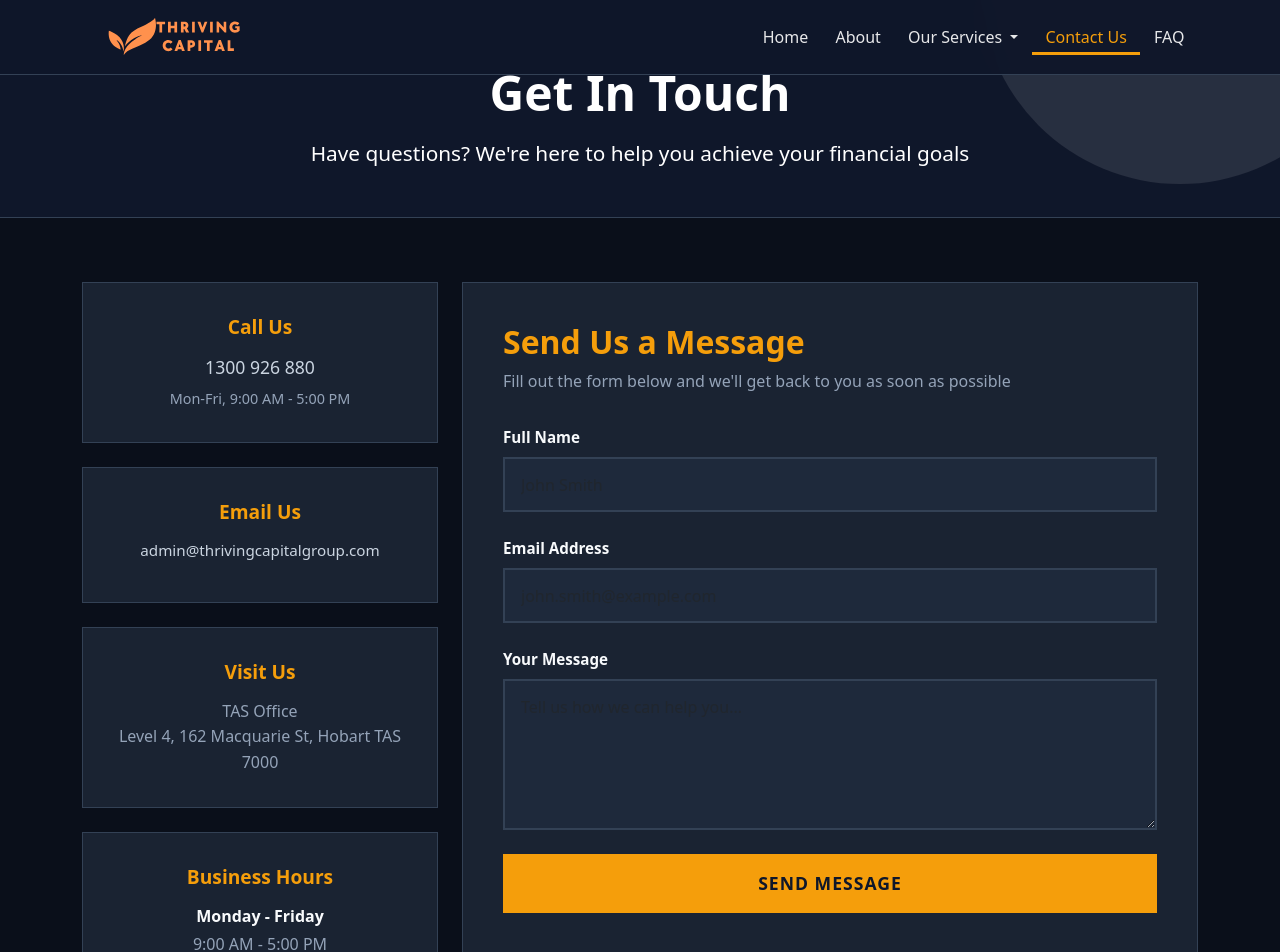
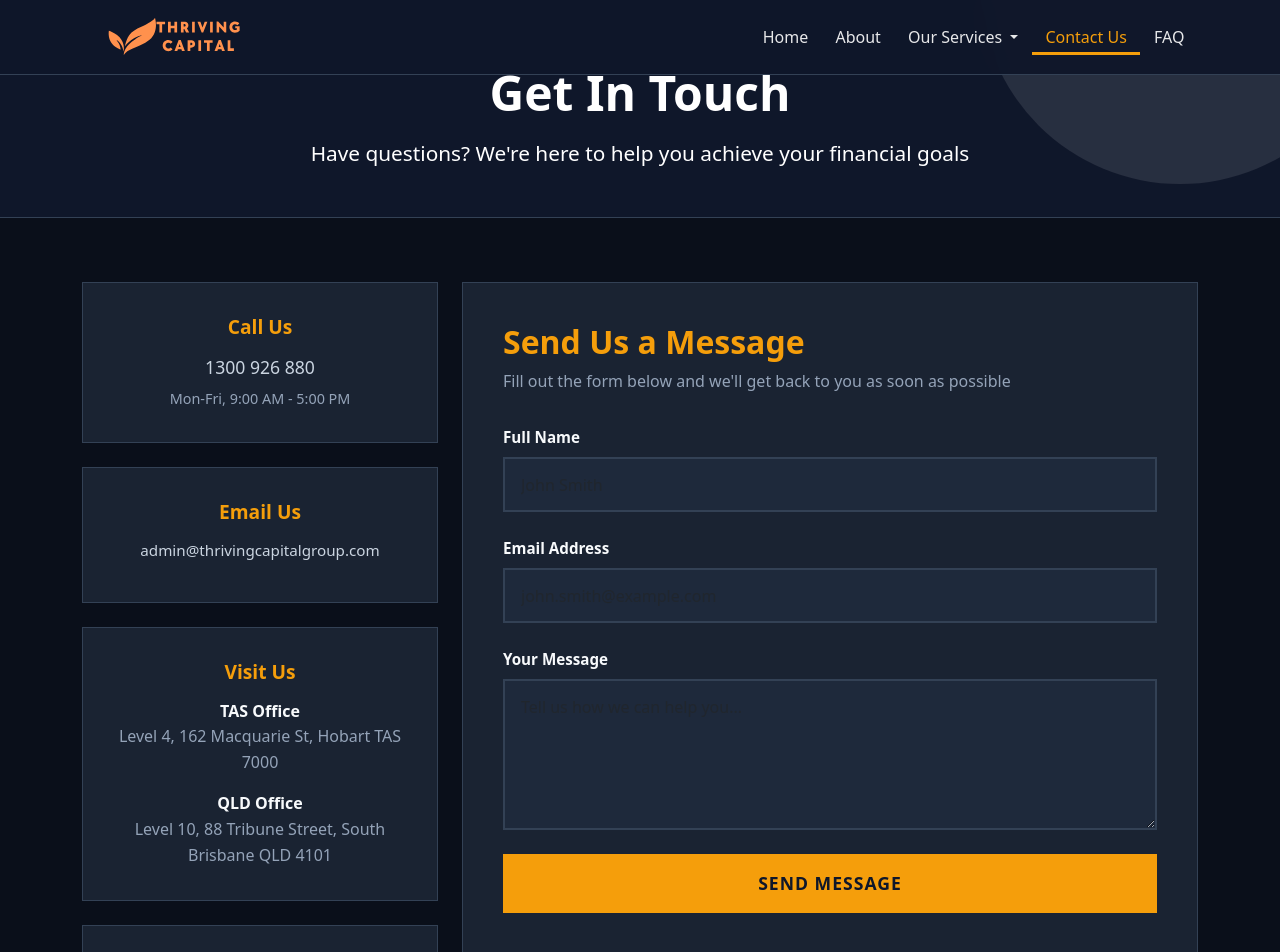
Before and after one commit to OM-Lending/thriving-capital, a React (Create React App) app: page /contact in a window 1280 px wide. Shown: the top 952 px of the page. Built offline with nearby package versions, Linux system fonts and the light colour scheme.

Commit message:
Refactor ContactPage layout and office information
Updated the ContactPage component to improve structure and styling for office addresses.

```diff
--- a/src/pages/ContactPage.js
+++ b/src/pages/ContactPage.js
@@ -279,20 +279,28 @@ const ContactPage = () => {
                           color: "#f59e0b",
                           fontSize: "1.2rem",
                         }}
-                      >
+                    >
                         Visit Us
                       </h5>
-                      <p
+                    <div
                         style={{
-                          color: "#94a3b8",
-                          marginBottom: 0,
-                          lineHeight: "1.6",
+                        color: "#94a3b8",
+                        marginBottom: 0,
+                        lineHeight: "1.6",
                         }}
-                      >
-                        TAS Office
+                    >
+                      <div style={{ marginBottom: "1rem" }}>
+                        <strong style={{ color: "#f8fafc" }}>TAS Office</strong>
                         <br />
                         Level 4, 162 Macquarie St, Hobart TAS 7000
-                      </p>
+                      </div>
+
+                      <div>
+                        <strong style={{ color: "#f8fafc" }}>QLD Office</strong>
+                        <br />
+                        Level 10, 88 Tribune Street, South Brisbane QLD 4101
+                      </div>
+                    </div>
                     </div>
                   </Card>
                 </motion.div>
```
